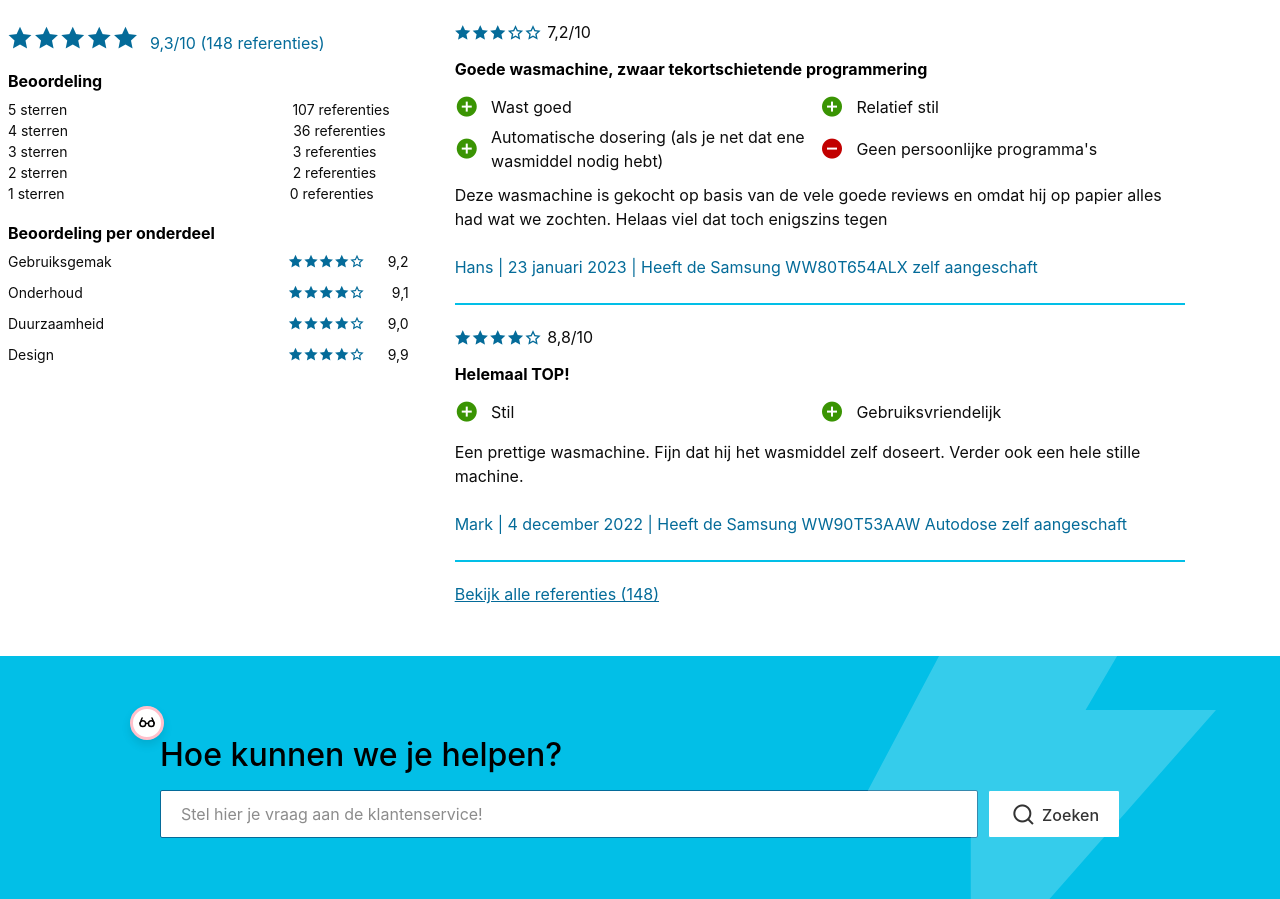
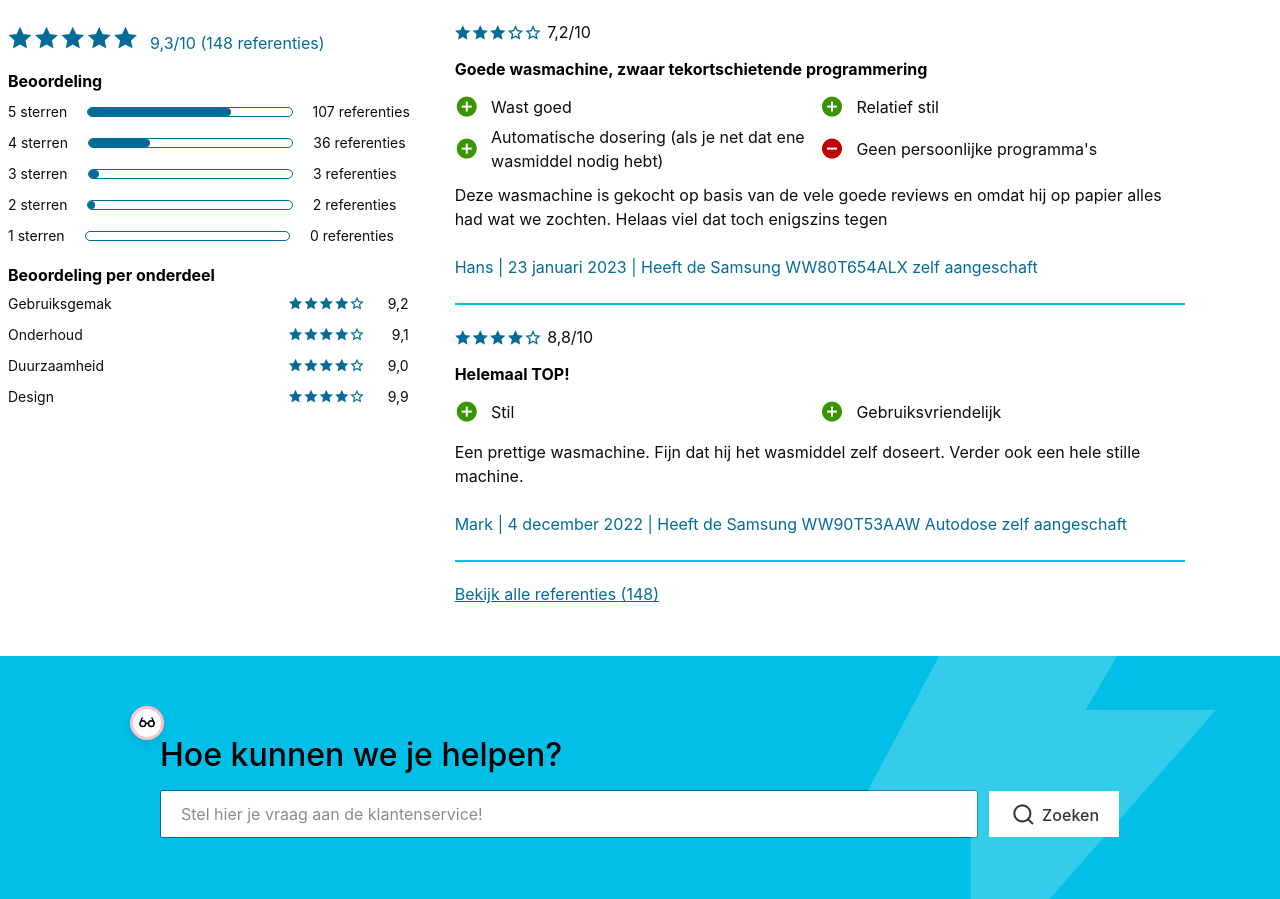
Before and after one commit to basdebruin/senioren-webshop, a SvelteKit app: page /products/wasmachines/samsung in a window 1280 px wide. Shown: the part 1329-2228 px from the top of the page. Built offline with nearby package versions, Linux system fonts and the light colour scheme.

Commit message:
custom progress bar for cross browser compatibility

```diff
--- a/src/routes/products/wasmachines/samsung/Reviews.svelte
+++ b/src/routes/products/wasmachines/samsung/Reviews.svelte
@@ -14,19 +14,19 @@
         </h4>
         <div class="progress-bars">
             <div>
-                5 sterren <progress class="progress" value="7" max="10"></progress> 107 referenties
+                5 sterren <span style="--value: 70%"></span> 107 referenties
             </div>
             <div>
-                4 sterren <progress class="progress" value="3" max="10"></progress> 36 referenties
+                4 sterren <span style="--value: 30%"></span> 36 referenties
             </div>
             <div>
-                3 sterren <progress class="progress" value="5" max="100"></progress> 3 referenties
+                3 sterren <span style="--value: 5%"></span> 3 referenties
             </div>
             <div>
-                2 sterren <progress class="progress" value="3" max="100"></progress> 2 referenties
+                2 sterren <span style="--value: 3%"></span> 2 referenties
             </div>
             <div>
-                1 sterren <progress class="progress" value="0" max="100"></progress> 0 referenties
+                1 sterren <span style="--value: 0%"></span> 0 referenties
             </div>
         </div>
 
@@ -101,16 +101,33 @@
     .progress-bars {
         font-size: .7rem;
         margin-bottom: .5rem;
-    }
 
-    .progress {
-        font-size: 2rem;
-        overflow: visible;
-        height: 0;
-        accent-color: var(--primary-color);
-        transform: translateY(.3rem);
-        width: 50%;
-        margin: 0 .3rem;
+        div {
+            display: flex;
+            gap: 1rem;
+            align-items: baseline;
+            margin: .5rem 0;
+        }
+
+        span {
+            position: relative;
+            display: inline-block;
+            width: 50%;
+            height: 10px;
+            border-radius: 5px;
+            border: 1px var(--primary-color) solid;
+
+            &::after {
+                content: " ";
+                display: block;
+                position: absolute;
+                top: 0; left: 0;
+                width: var(--value);
+                height: 100%;
+                background-color: var(--primary-color);
+                border-radius: 5px;
+            }
+        }
     }
 
     .by-subject > div {
```
